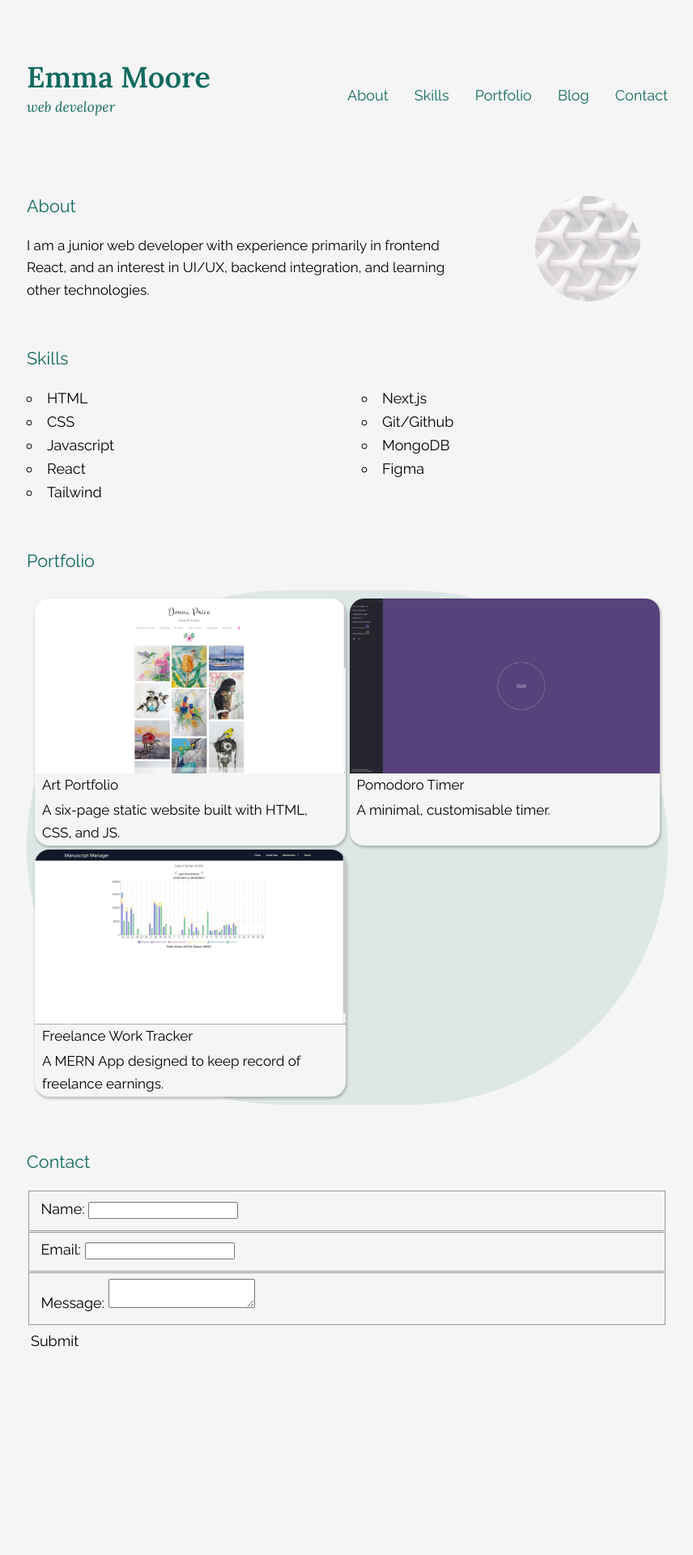
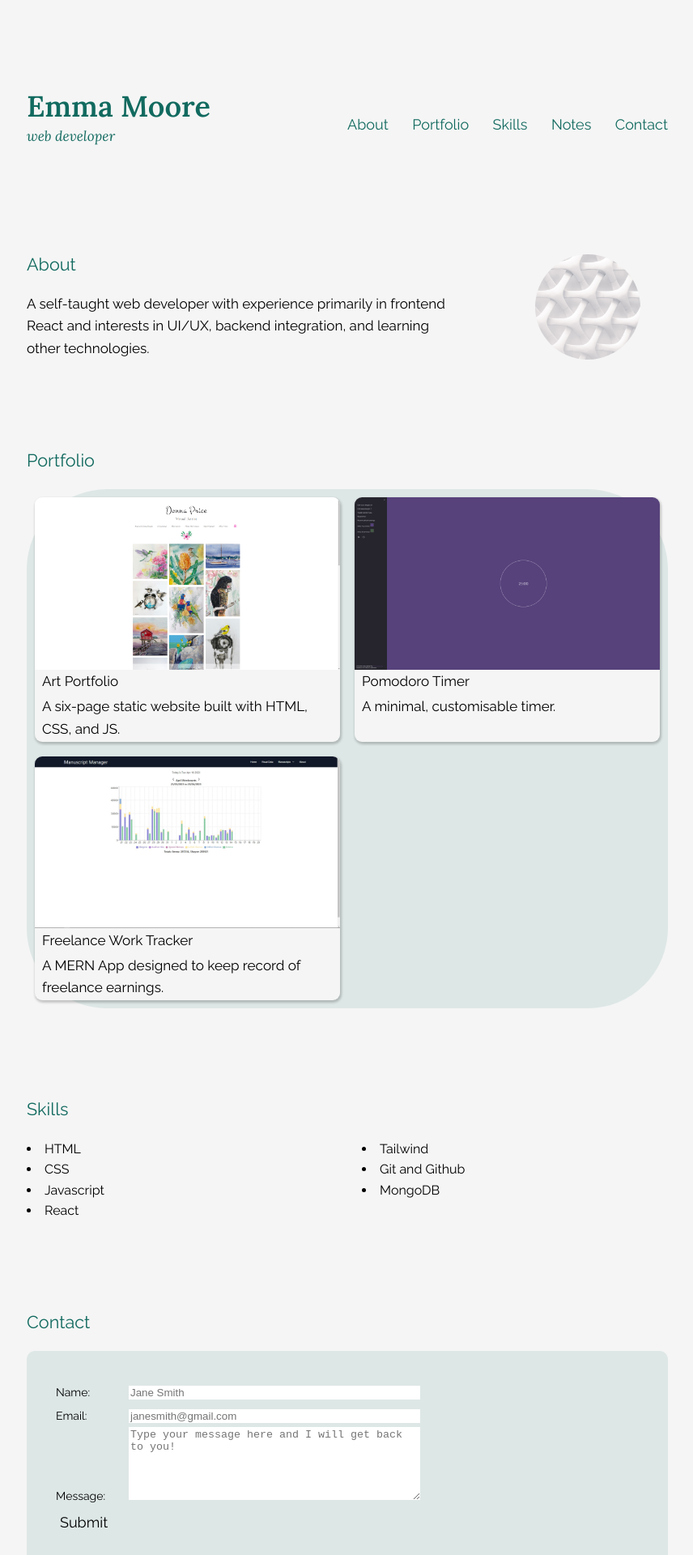
Before and after one commit to emoore29/My-Portfolio, a Next.js app: page / in a window 1280 px wide. Shown: the top 1920 px of the page at 81% size, without its empty margins (211-1067 px from the left). Before the commit the page ends 1712 px from the top, so only its background shows below. Built offline with nearby package versions, Linux system fonts and the light colour scheme.

Commit message:
started styling on contact form and renamed "blog" to "notes"

```diff
--- a/components/contact.js
+++ b/components/contact.js
@@ -1,5 +1,6 @@
 import { useForm, ValidationError } from "@formspree/react";
 import utilStyles from "../styles/utils.module.css";
+import styles from "../styles/Home.module.css";
 
 export default function Contact() {
   const [state, handleSubmit] = useForm("xoqzlllz");
@@ -16,10 +17,10 @@ export default function Contact() {
       <h2 id="contact" className={utilStyles.headingMd}>
         Contact
       </h2>
-      <form onSubmit={handleSubmit}>
+      <form onSubmit={handleSubmit} className={styles.contactForm}>
         <fieldset>
           <label htmlFor="name">Name: </label>
-          <input type="text" id="name" />
+          <input type="text" id="name" placeholder="Jane Smith" />
         </fieldset>
         <fieldset>
           <label htmlFor="email">Email: </label>
@@ -27,17 +28,17 @@ export default function Contact() {
             id="email"
             name="email"
             type="email"
-            className="border w-full"
+            placeholder="janesmith@gmail.com"
           />
           <ValidationError prefix="Email" field="email" errors={state.errors} />
         </fieldset>
         <fieldset>
           <label htmlFor="message">Message: </label>
           <textarea
-            className="border w-full"
             type="text"
             name="message"
             id="message"
+            placeholder="Type your message here and I will get back to you!"
           />
           <ValidationError
             prefix="Message"
--- a/components/layout.js
+++ b/components/layout.js
@@ -52,13 +52,14 @@ export default function Layout({ children, home }) {
                   <a href="/#about">About</a>
                 </li>
                 <li>
-                  <a href="/#skills">Skills</a>
-                </li>
-                <li>
                   <a href="/#portfolio">Portfolio</a>
                 </li>
                 <li>
-                  <Link href="/blog">Blog</Link>
+                  <a href="/#skills">Skills</a>
+                </li>
+
+                <li>
+                  <Link href="/notes">Notes</Link>
                 </li>
                 <li>
                   <a href="/#contact">Contact</a>
@@ -85,18 +86,19 @@ export default function Layout({ children, home }) {
                       </a>
                     </li>
                     <li>
-                      <a onClick={toggleMenu} href="/#skills">
-                        Skills
-                      </a>
-                    </li>
-                    <li>
                       <a onClick={toggleMenu} href="/#portfolio">
                         Portfolio
                       </a>
                     </li>
                     <li>
+                      <a onClick={toggleMenu} href="/#skills">
+                        Skills
+                      </a>
+                    </li>
+
+                    <li>
                       <Link onClick={toggleMenu} href="/blog">
-                        Blog
+                        Notes
                       </Link>
                     </li>
                     <li>
--- a/components/layout.module.css
+++ b/components/layout.module.css
@@ -13,8 +13,8 @@
   grid-template-columns: repeat(2, 1fr);
   grid-template-rows: repeat(2, 1fr);
   color: #116a5f;
-  margin-bottom: 3rem;
-  margin-top: 2rem;
+  margin-bottom: 5rem;
+  margin-top: 4rem;
 }
 
 /* HEADER NAME AND TITLE/DESCRIPTION */
--- a/pages/index.js
+++ b/pages/index.js
@@ -6,7 +6,7 @@ import styles from "../styles/Home.module.css";
 import Image from "next/image";
 import Link from "next/link";
 import Date from "../components/date";
-import Blog from "./blog";
+import Notes from "./notes";
 import Portfolio from "../components/portfolio";
 import Contact from "../components/contact";
 
@@ -34,9 +34,9 @@ export default function Home({ allPostsData }) {
           About
         </h2>
         <p className={styles.aboutContent}>
-          I am a junior web developer with experience primarily in frontend
-          React, and an interest in UI/UX, backend integration, and learning
-          other technologies.
+          A self-taught web developer with experience primarily in frontend
+          React and interests in UI/UX, backend integration, and learning other
+          technologies.
         </p>
         <Image
           src="/images/profile.jpg" // Route of the image file
@@ -46,6 +46,7 @@ export default function Home({ allPostsData }) {
           className={`${utilStyles.borderCircle} ${styles.aboutProfileImg}`}
         />
       </section>
+      <Portfolio />
       <section className={styles.skillsContainer}>
         <h2 id="skills" className={utilStyles.headingMd}>
           Skills
@@ -56,14 +57,12 @@ export default function Home({ allPostsData }) {
           <li>Javascript</li>
           <li>React</li>
           <li>Tailwind</li>
-          <li>Next.js</li>
-          <li>Git/Github</li>
+          <li>Git and Github</li>
           <li>MongoDB</li>
-          <li>Figma</li>
         </ul>
       </section>
-      <Portfolio />
-      <section>
+
+      <section className={styles.contactContainer}>
         <Contact />
       </section>
     </Layout>
--- a/pages/blog.js
+++ b/pages/notes.js
@@ -13,11 +13,11 @@ export async function getStaticProps() {
   };
 }
 
-export default function Blog({ allPostsData }) {
+export default function Notes({ allPostsData }) {
   return (
     <Layout home>
       <section className={`${utilStyles.headingMd} ${utilStyles.padding1px}`}>
-        <h2 className={utilStyles.headingLg}>Blog</h2>
+        <h2 className={utilStyles.headingLg}>Notes</h2>
         <ul className={utilStyles.list}>
           {allPostsData.map(({ id, date, title }) => (
             <li className={utilStyles.listItem} key={id}>
--- a/styles/Home.module.css
+++ b/styles/Home.module.css
@@ -4,7 +4,7 @@
   grid-template-columns: auto 25%;
   grid-template-rows: auto auto;
   column-gap: 3rem;
-  margin-bottom: 3rem;
+  margin-bottom: 6rem;
 }
 
 .aboutHeading {
@@ -26,33 +26,34 @@
 
 /* SKILL SECTION */
 .skillsContainer {
-  margin-bottom: 3rem;
+  margin-bottom: 6rem;
 }
 
 .skillList {
   columns: 2;
   column-gap: 2rem;
   list-style-position: inside;
-  list-style-type: circle;
+  list-style-type: disc;
+  font-size: 16px;
 }
 
 /* PORTFOLIO SECTION */
 .portfolioContainer {
-  margin-bottom: 3rem;
+  margin-bottom: 6rem;
 }
 .portfolioGrid {
   display: grid;
   grid-template-columns: repeat(2, 1fr);
   grid-template-rows: repeat(2, 1fr);
-  gap: 5px;
-  border-radius: 9999px;
-  background-color: rgba(17, 106, 95, 0.1); /* add a background color */
-  padding: 10px; /* increase padding to make the container larger */
+  gap: 1rem;
+  border-radius: 99px;
+  background-color: rgba(17, 106, 95, 0.1);
+  padding: 10px;
 }
 
 .projectContainer {
   /* border: 1px solid black; */
-  border-radius: 1rem;
+  border-radius: 0.5rem;
   overflow: hidden;
   background-color: #f5f5f5;
   -webkit-box-shadow: 1px 2px 3px 1px rgba(0, 0, 0, 0.2);
@@ -68,6 +69,33 @@
   width: 100%;
   aspect-ratio: 16 /9;
   /* height: 12rem; */
+}
+
+/* CONTACT FORM */
+.contactContainer {
+  margin-bottom: 6rem;
+}
+
+.contactForm {
+  background-color: rgba(17, 106, 95, 0.1);
+  border-radius: 10px;
+  padding: 2rem;
+}
+
+.contactForm label {
+  display: inline-block;
+  font-size: 14px;
+  width: 5rem;
+}
+
+.contactForm input,
+.contactForm textarea {
+  border: none;
+  width: 20rem;
+}
+
+.contactForm textarea {
+  height: 5rem;
 }
 
 /* MEDIA QUERIES */
--- a/styles/global.css
+++ b/styles/global.css
@@ -61,3 +61,9 @@ button:hover {
 button:active {
   background-color: rgba(17, 106, 96, 0.219);
 }
+
+fieldset {
+  border: none;
+  margin: 0;
+  padding: 0;
+}
```
